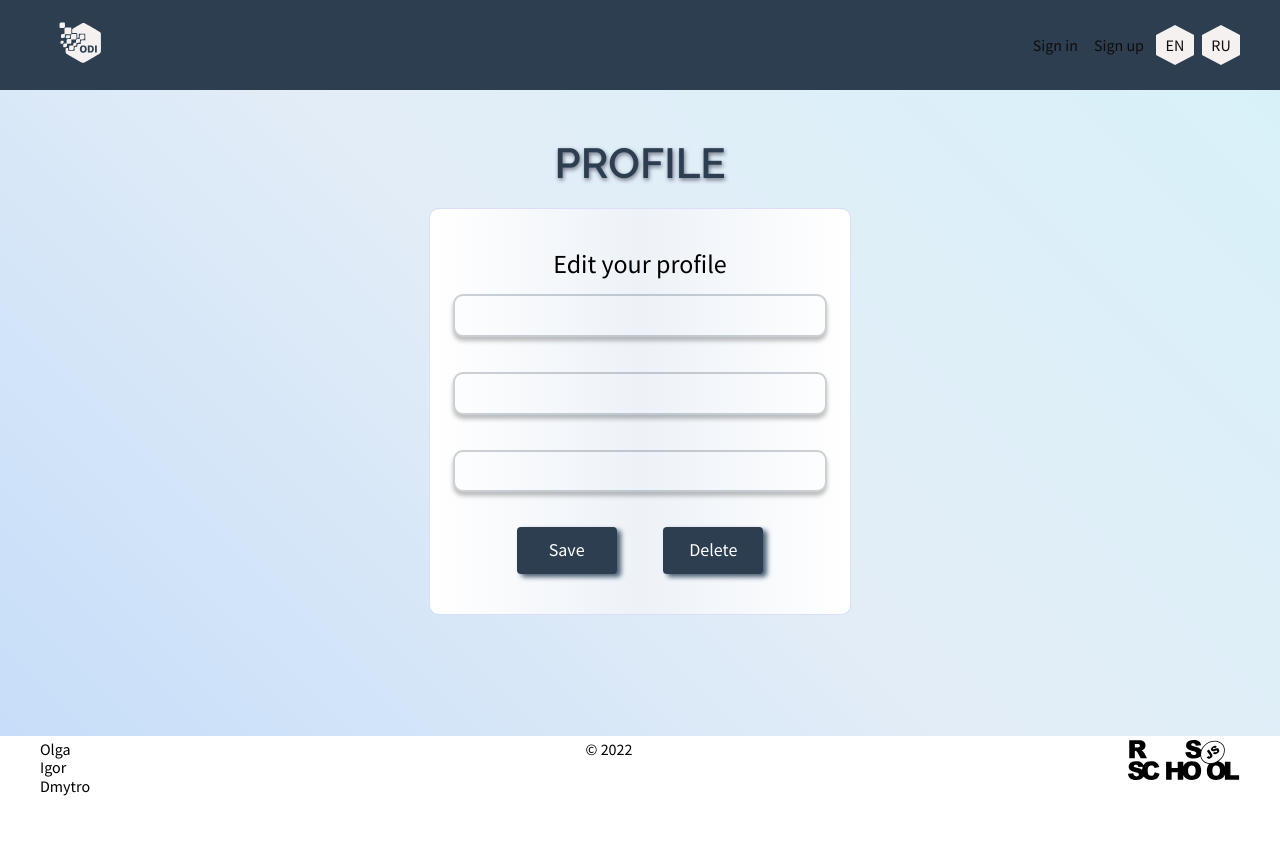
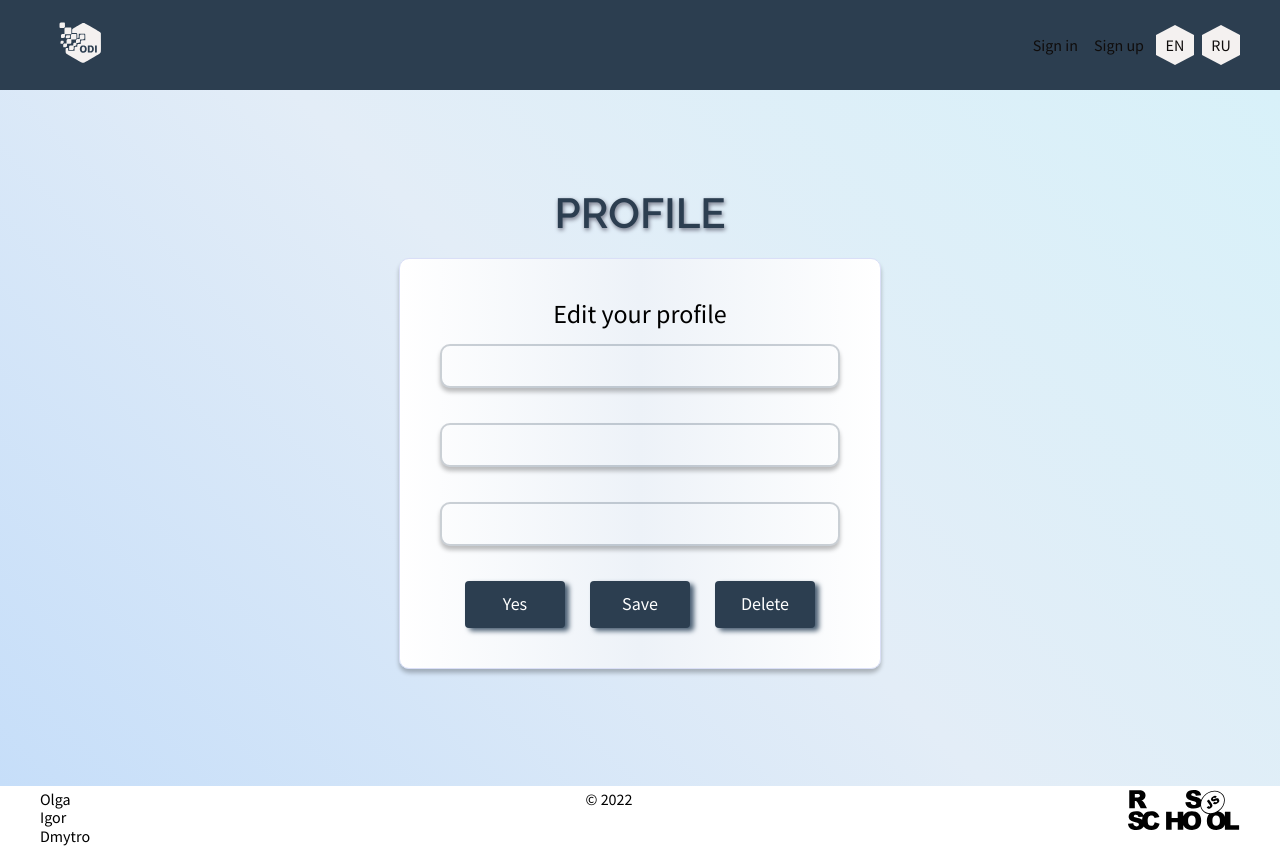
Before and after one commit to DStukalo/ODI-project, a React (Create React App) app in the folder odi-project/: page /profile in a window 1280 px wide. Before the commit the page ends 800 px from the top, so only its background shows below. Built offline with nearby package versions, Linux system fonts and the light colour scheme.

Commit message:
fix: add styles for Profile Page

```diff
--- a/odi-project/src/components/Input/Input.module.scss
+++ b/odi-project/src/components/Input/Input.module.scss
@@ -0,0 +1,19 @@
+.profile_input {
+  border: 2px solid rgba(0, 26, 51, 0.2);
+  border-radius: 10px;
+  box-shadow: 0 4px 4px rgb(0 0 0 / 25%);
+  margin-bottom: 20px;
+  font-size: 20px;
+  line-height: 1.3;
+  padding: 20px;
+  letter-spacing: inherit;
+  box-sizing: border-box;
+  background: none;
+  height: 1.4375em;
+  width: 100%;
+  &:focus {
+    outline: 0px;
+    width: 100%;
+    height: 1.4375em;
+  }
+}
--- a/odi-project/src/pages/Profile page/ProfilePage.module.scss
+++ b/odi-project/src/pages/Profile page/ProfilePage.module.scss
@@ -1,8 +1,8 @@
 .profile_container {
   display: flex;
+  flex-direction: column;
   align-items: center;
-  // justify-content: center;
-  flex-direction: column;
+  padding-top: 50px;
   width: 100%;
   height: auto;
   gap: 20px;
@@ -18,10 +18,7 @@
     text-transform: uppercase;
   }
   form {
-    h3 {
-      font-weight: 400;
-      font-size: 26px;
-    }
+    box-shadow: 0 4px 4px rgb(0 0 0 / 25%);
     display: flex;
     align-items: center;
     justify-content: center;
@@ -29,28 +26,14 @@
     padding: 40px;
     border: 1px solid lightgray;
     border-radius: 10px;
-    min-width: 340px;
+    max-width: 400px;
+    width: 100%;
     gap: 15px;
     border: 1px solid rgb(218 223 247);
     background: linear-gradient(270deg, #ffffff, #edf2f8, #ffffff);
-    .profile_input {
-      border: 2px solid rgba(0,26,51,.2);
-      border-radius: 10px;
-      box-shadow: 0 4px 4px rgb(0 0 0 / 25%);
-      margin-bottom: 20px;
-      font-size: 20px;
-      line-height: 1.3;
-      padding: 5px 15px;
-      letter-spacing: inherit;
-      box-sizing: content-box;
-      background: none;
-      height: 1.4375em;
-      width: 100%;
-      &:focus {
-        outline: 0px;
-        width: 100%;
-        height: 1.4375em;
-      }
+    h3 {
+      font-weight: 400;
+      font-size: 26px;
     }
     .form_buttons {
       display: flex;
--- a/odi-project/src/pages/Profile page/ProfilePage.tsx
+++ b/odi-project/src/pages/Profile page/ProfilePage.tsx
@@ -1,7 +1,8 @@
-import React, { useState } from 'react';
+import React, { useEffect, useState } from 'react';
 import { Button } from '@/components/Button/Button';
 import { Input } from '@/components/Input/Input';
 import { UserData } from '@/types/interfaces';
+import userToAPI from '@/API/User';
 import styles from './ProfilePage.module.scss';
 
 const userDefault = {
@@ -11,24 +12,46 @@ const userDefault = {
 };
 
 export function ProfilePage() {
-
 	const [user, setUser] = useState<UserData>(userDefault);
 	const [password, setPassword] = useState('');
 
-	function handleChangeName(e: React.FormEvent<HTMLInputElement>) {
-		setUser({ ...user, name: e.currentTarget.value as string });
+	async function getUsers(token: string | null) {
+		try {
+			const { data } = await userToAPI.getUsers(token);
+			console.log(data);
+		} catch (error) {
+			console.log(error);
+		}
 	}
 
-	function handleChangeLogin(e: React.FormEvent<HTMLInputElement>) {
-		setUser({ ...user, login: e.currentTarget.value as string });
+	async function getUserById(token: string, ID: string) {
+		try {
+			const { data } = await userToAPI.getUserByID(token, ID);
+			console.log(data);
+		} catch (error) {
+			console.log(error);
+		}
 	}
 
-	function handleChangePassword(e: React.FormEvent<HTMLInputElement>) {
+	const handleChangeName = (e: React.FormEvent<HTMLInputElement>) => {
+		setUser({ ...user, name: e.currentTarget.value as string });
+	};
+
+	const handleChangeLogin = (e: React.FormEvent<HTMLInputElement>) => {
+		setUser({ ...user, login: e.currentTarget.value as string });
+	};
+
+	const handleChangePassword = (e: React.FormEvent<HTMLInputElement>) => {
 		setPassword(e.currentTarget.value as string);
-	}
+	};
 
 	function handleSubmit(e: React.FormEvent<HTMLFormElement>) {
 		e.preventDefault();
+		const token = localStorage.getItem('token');
+		const user = localStorage.getItem('user');
+		console.log(user);
+		getUsers(token);
+
 	}
 
 	return (
@@ -36,31 +59,39 @@ export function ProfilePage() {
 			<h2>Profile</h2>
 			<form onSubmit={handleSubmit}>
 				<h3>Edit your profile</h3>
-				<input
+				<Input
 					type="text"
 					name="name"
 					value={user.name}
 					placeholder={user.name}
-					className={styles.profile_input}
+					classes="profile_input"
 					onChange={handleChangeName}
 				/>
-				<input
+				<Input
 					type="text"
 					name="login"
 					value={user.login}
 					placeholder={user.login}
-					className={styles.profile_input}
+					classes="profile_input"
 					onChange={handleChangeLogin}
 				/>
-				<input
+				<Input
 					type="password"
 					name="password"
 					value={password}
 					placeholder={password}
-					className={styles.profile_input}
+					classes="profile_input"
 					onChange={handleChangePassword}
 				/>
 				<div className={styles.form_buttons}>
+					<button
+						type="submit"
+						onClick={() => {
+							handleSubmit;
+						}}
+					>
+						Yes
+					</button>
 					<Button classes="" text="Save" />
 					<Button classes="" text="Delete" />
 				</div>
```
